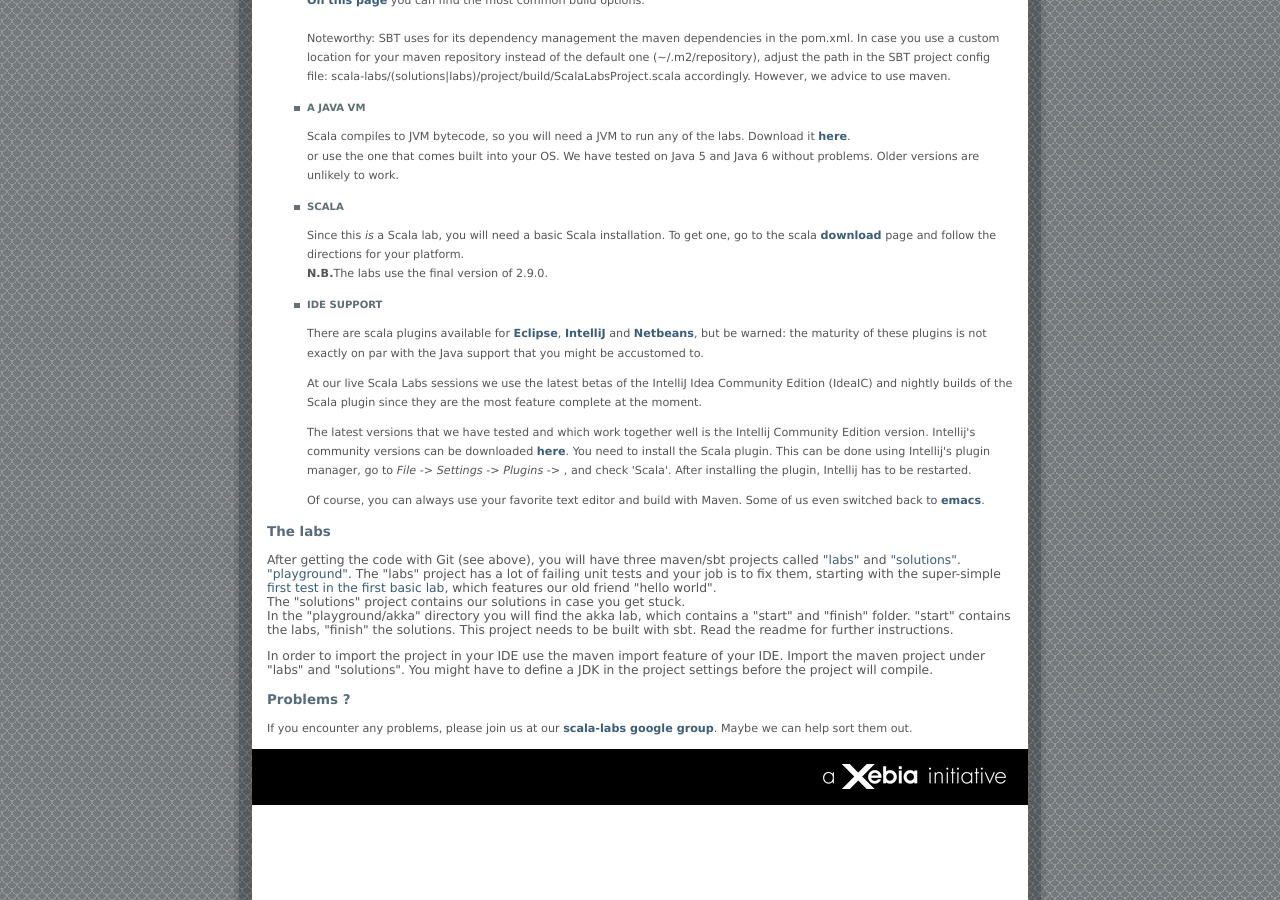
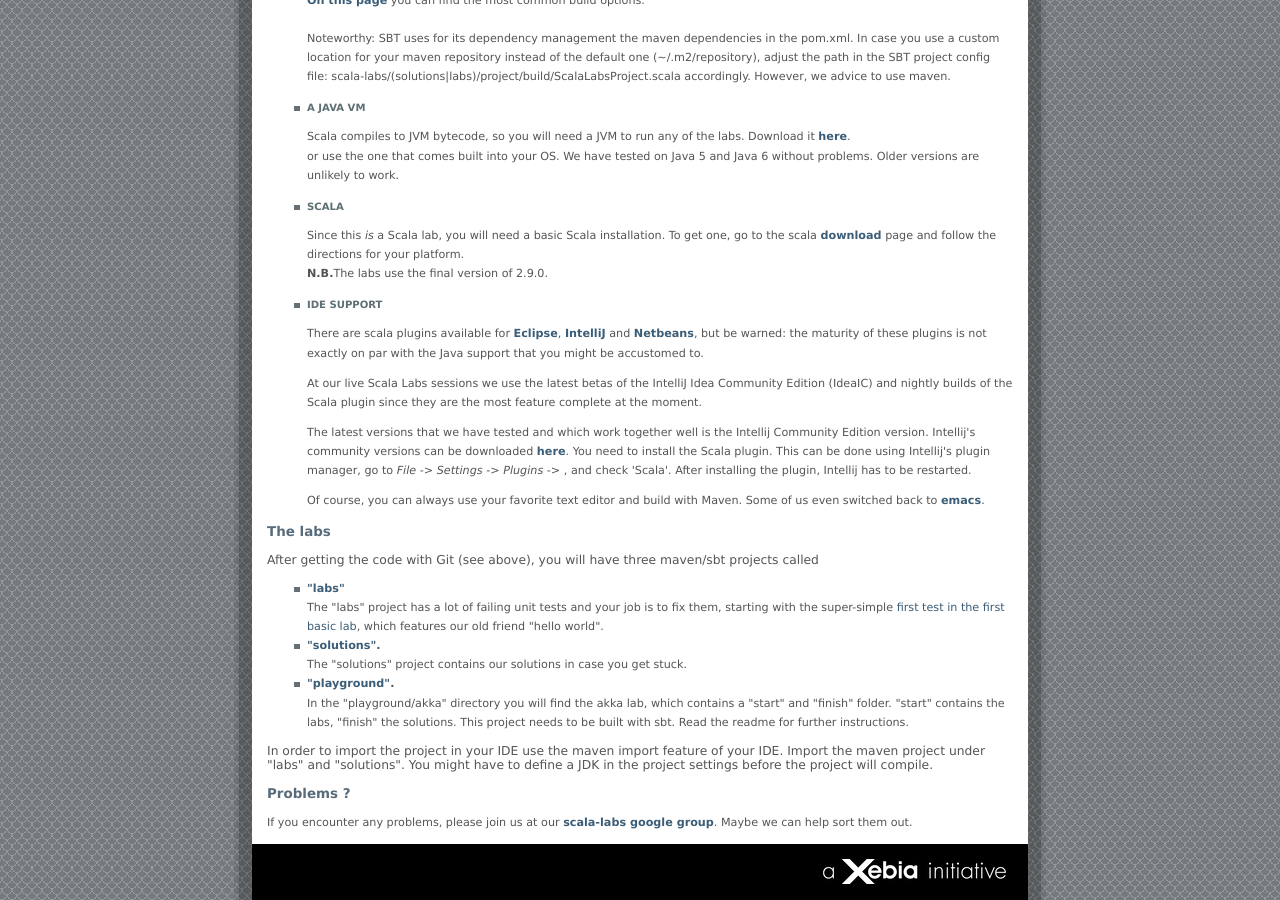
Before and after one commit to scala-labs/scala-labs.github.com, a Jekyll site: the page built from getting-started.html, in a window 1280 px wide and 900 px high, scrolled down 786 px. Built offline with Jekyll 4.4.1, drawn with Linux system fonts in a browser that asks for light colours.

Commit message:
Edited getting-started.html via GitHub

```diff
--- a/getting-started.html
+++ b/getting-started.html
@@ -93,14 +93,20 @@ You will need the following tools:
 <h2>The labs</h2>
 <p class="text-content">
   After getting the code with Git (see above), you will have three maven/sbt projects called
-  <a href="http://github.com/scala-labs/scala-labs/tree/master/labs/">"labs"</a> and
-  <a href="http://github.com/scala-labs/scala-labs/tree/master/solutions/">"solutions"</a>.
-  <a href="http://github.com/scala-labs/scala-labs/tree/master/playground/">"playground"</a>.
+<ul>
+<li>
+<b/><a href="http://github.com/scala-labs/scala-labs/tree/master/labs/">"labs"</a></b><br/>
   The "labs" project has a lot of failing unit tests and your job is to fix them, starting with the super-simple
-  <a href="http://github.com/scala-labs/scala-labs/blob/master/labs/src/test/scala/org/scalalabs/basic/lab01/HelloWorldExerciseTest.scala">first test in the first basic lab</a>,
-  which features our old friend "hello world". <br/>
-The "solutions" project contains our solutions in case you get stuck.<br/>
-In the "playground/akka" directory you will find the akka lab, which contains a "start" and "finish" folder. "start" contains the labs, "finish" the solutions. This project needs to be built with sbt. Read the readme for further instructions.</p>
+  <a href="http://github.com/scala-labs/scala-labs/blob/master/labs/src/test/scala/org/scalalabs/basic/lab01/HelloWorldExerciseTest.scala">first test in the first basic lab</a>, which features our old friend "hello world".  </li>
+  <li><b><a href="http://github.com/scala-labs/scala-labs/tree/master/solutions/">"solutions"</a>.</b><br/>
+The "solutions" project contains our solutions in case you get stuck.
+</li>
+  <li><b><a href="http://github.com/scala-labs/scala-labs/tree/master/playground/">"playground"</a>.</b><br/>
+In the "playground/akka" directory you will find the akka lab, which contains a "start" and "finish" folder. "start" contains the labs, "finish" the solutions. This project needs to be built with sbt. Read the readme for further instructions.
+</li>
+</ul>
+
+</p>
 
 <p class="text-content">
   In order to import the project in your IDE use the maven import feature of your IDE. Import the maven project under "labs" and "solutions".
```
